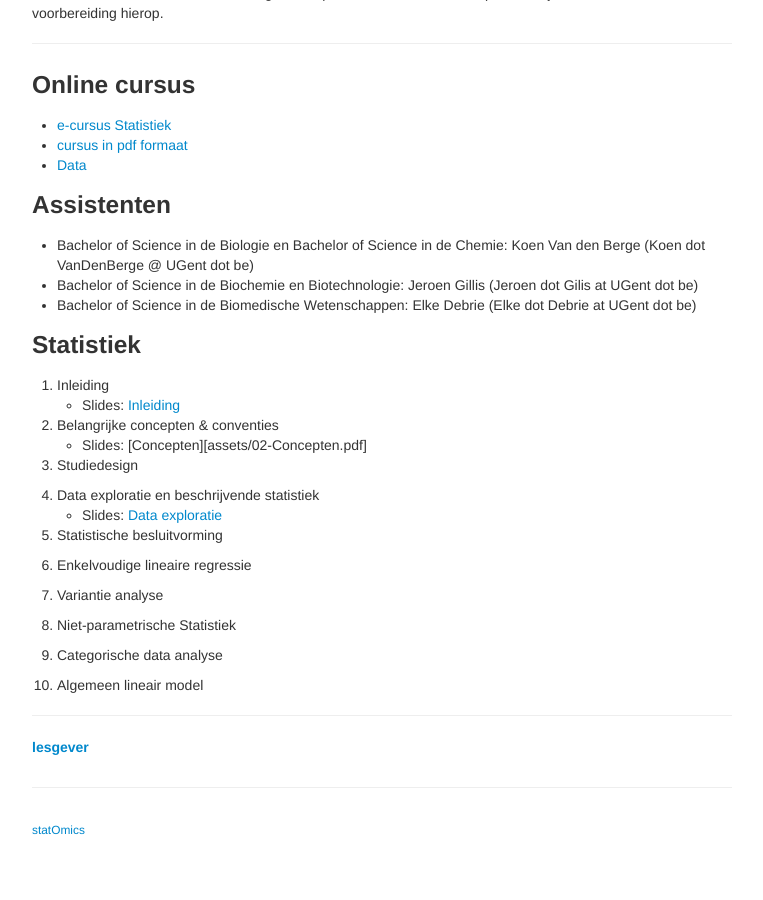
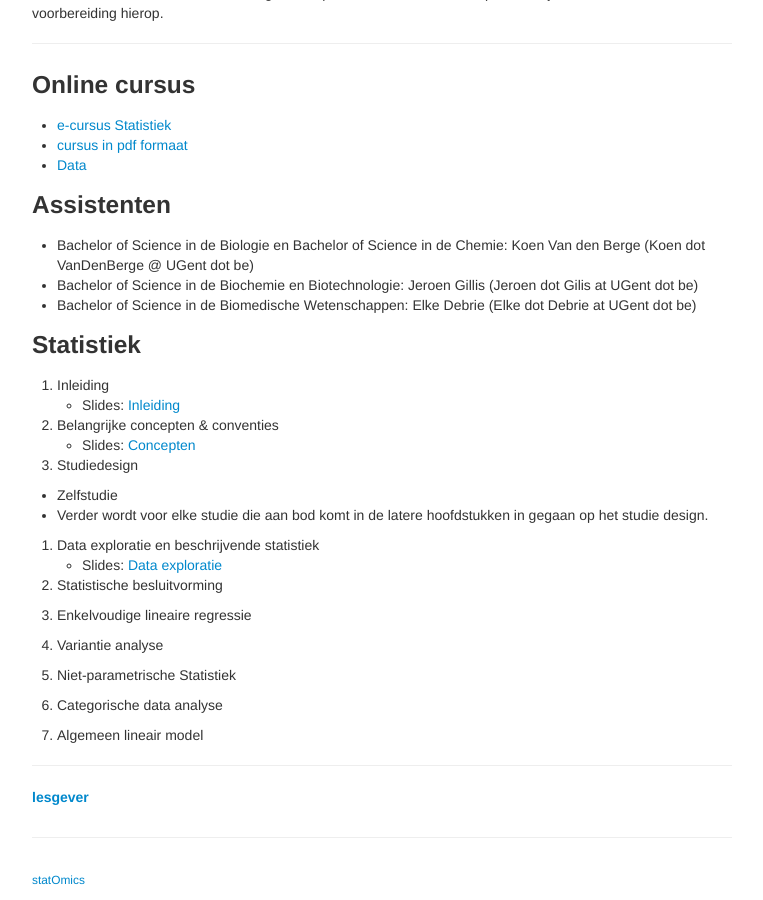
Before and after one commit to adder/statistiekBasisCursus, a Jekyll site: the page built from index.md, in a window 1280 px wide and 900 px high, scrolled down 1230 px. Shown: the whole window, without its empty margins (258-1021 px from the left). Built offline with Jekyll 4.4.1, drawn with Linux system fonts in a browser that asks for light colours; before the commit the page ends 2080 px from its top, so only the background shows below that.

Commit message:
resolve missing links

```diff
--- a/index.md
+++ b/index.md
@@ -3,7 +3,7 @@ layout: default
 title: Statistiek
 ---
 ### Introductie
-![IntroFig](./pages/figs/IntroFig.png)
+![IntroFig](./pages/figs/introFig.png)
 
 Deze cursus is een basiscursus statistiek voor studenten in de levenswetenschappen en wordt aan de Universiteit Gent gedoceerd in de Bachelor of Science in de Biologie, Bachelor of Science in de Biochemie en Biotechnologie, Bachelor of Science in de Chemie en Bachelor of Science in de Biomedische Wetenschappen.
 
@@ -40,9 +40,12 @@ Er wordt verwacht dat u de cursus grondig studeert ter voorbereiding van het exa
   - Slides:  [Inleiding](assets/01-Inleiding.pdf)
 
   2. Belangrijke concepten & conventies
-  - Slides: [Concepten][assets/02-Concepten.pdf]
+  - Slides: [Concepten](assets/02-Concepten.pdf)
 
   3. Studiedesign
+
+  - Zelfstudie
+  - Verder wordt voor elke studie die aan bod komt in de latere hoofdstukken in gegaan op het studie design.
 
   4. Data exploratie en beschrijvende statistiek
   - Slides: [Data exploratie](assets/04-DataExploratie.pdf)
```
